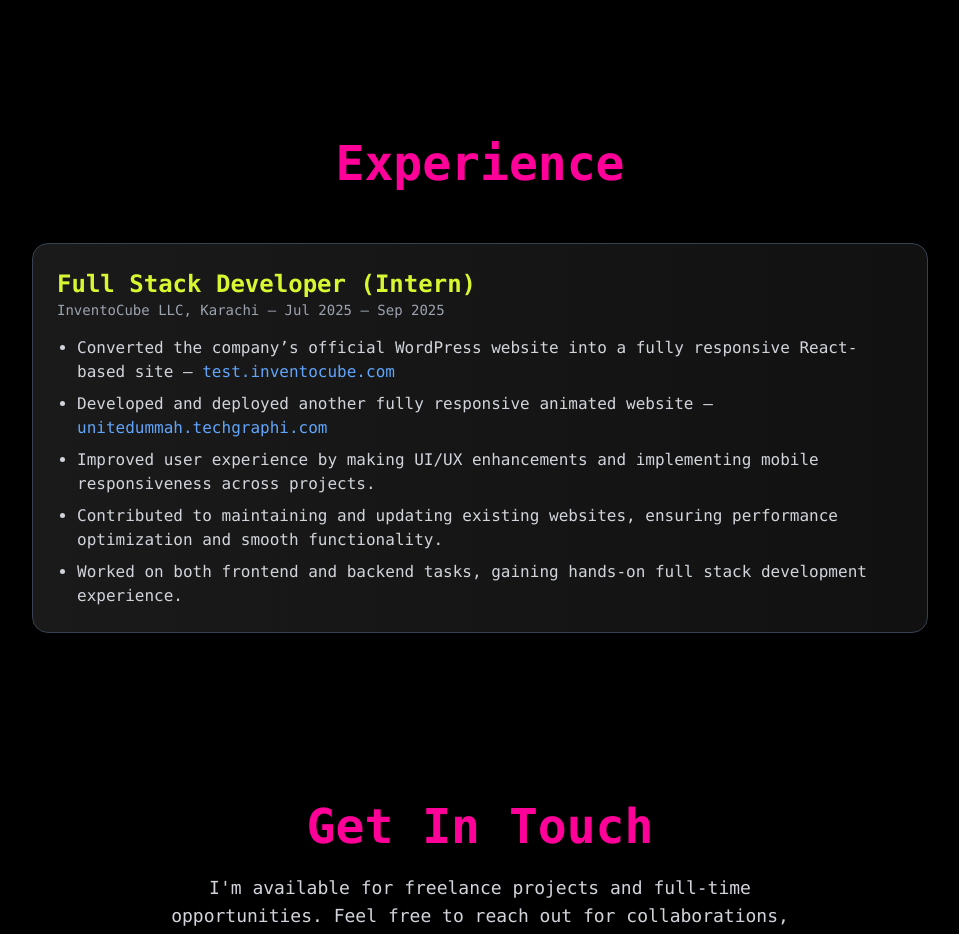
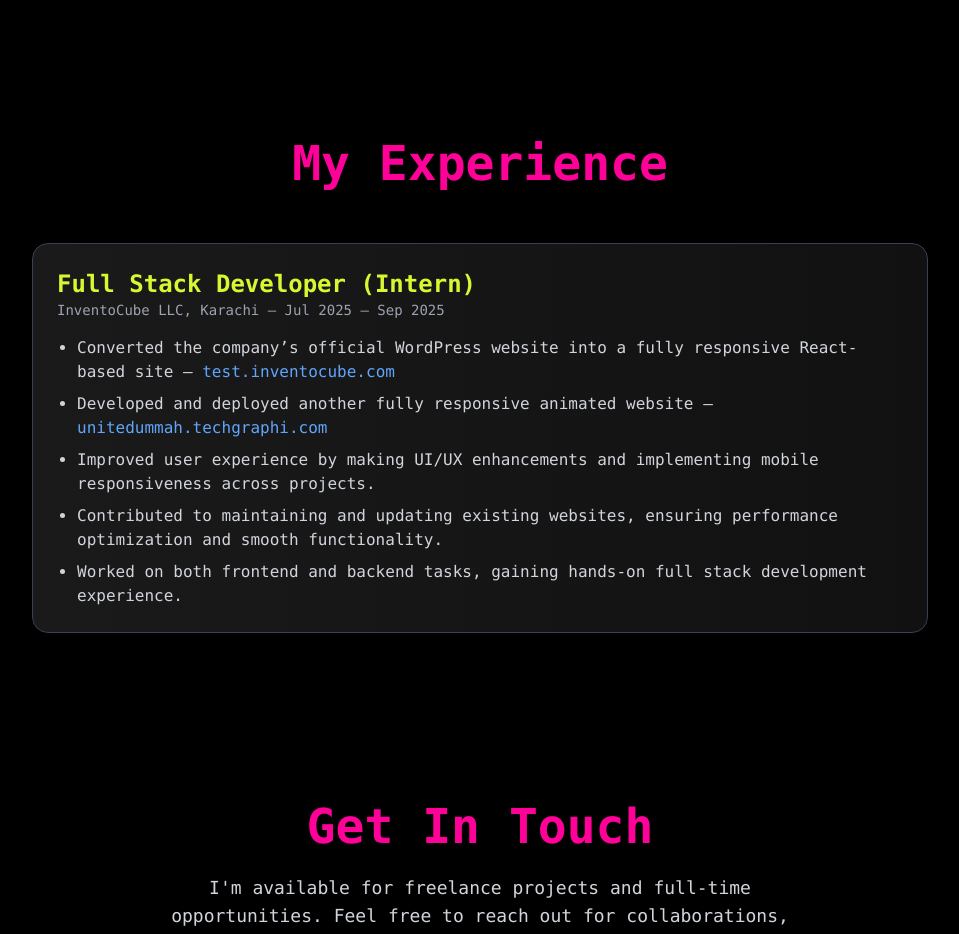
Before and after one commit to muskannarang12/portfolio, a React (Vite) app: page /services in a window 1280 px wide. Shown: the part 4180-5114 px from the top of the page, without its empty margins (160-1119 px from the left). Built offline with nearby package versions, Linux system fonts and the light colour scheme.

Commit message:
updated experience

```diff
--- a/src/pages/Experience.jsx
+++ b/src/pages/Experience.jsx
@@ -22,7 +22,7 @@ export default function Experience() {
           style={{ y }}
           className="text-3xl sm:text-4xl md:text-5xl font-bold text-[#FF0099] mb-8 font-mono"
         >
-          Experience
+         My Experience
         </motion.h2>
 
         {/* Experience Card */}
```
